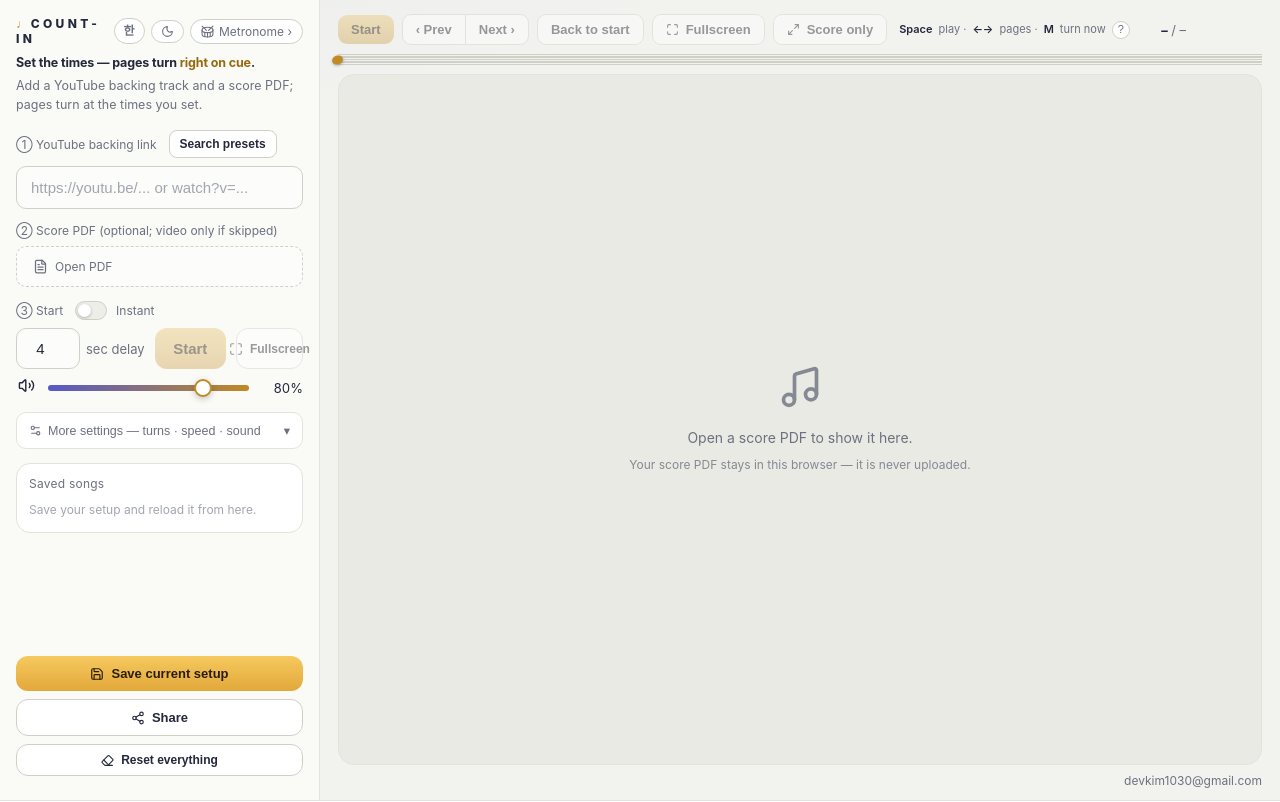
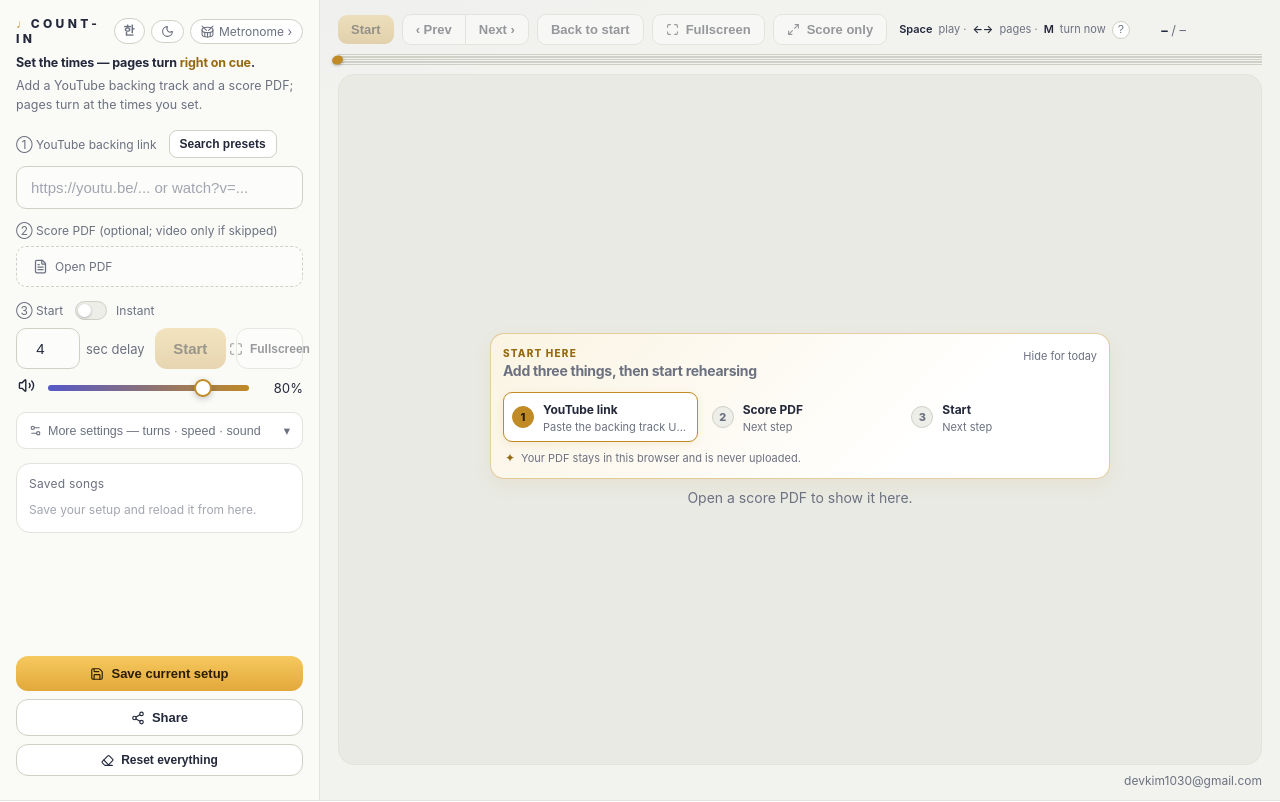
Before and after one commit to KimDong-Han/count-in, a React (Vite) app: page / in a window 1280 px wide. Shown: the top 802 px of the page. Built offline with nearby package versions, Linux system fonts and the light colour scheme; a web font is replaced by a local one.

Commit message:
초반 안내 문구

```diff
--- a/src/App.jsx
+++ b/src/App.jsx
@@ -43,6 +43,11 @@ import {
 const SHEET_MQ =
   "(max-width:760px), (max-width:1080px) and (orientation:portrait)";
 
+const guideDayKey = () => {
+  const now = new Date();
+  return `${now.getFullYear()}-${String(now.getMonth() + 1).padStart(2, "0")}-${String(now.getDate()).padStart(2, "0")}`;
+};
+
 export default function App() {
   const canvasRef = useRef(null);
   const stageRef = useRef(null);
@@ -60,6 +65,13 @@ export default function App() {
 
   // ---- UI 상태 ----
   const [url, setUrl] = useState("");
+  const [firstRunDismissed, setFirstRunDismissed] = useState(() => {
+    try {
+      return localStorage.getItem("cin:first-run-guide-until") === guideDayKey();
+    } catch {
+      return false;
+    }
+  });
   const [delay, setDelay] = useState(4);
   const [volume, setVolume] = useState(80);
   const [rate, setRate] = useState(1); // 재생 속도 0.5 | 0.75 | 1
@@ -1161,6 +1173,11 @@ export default function App() {
         if (sheetModeRef.current) showToast(t("notReadyToast"), 2600);
         return false;
       }
+      // 첫 실행 흐름을 실제로 시작했으면 다음 방문부터는 안내를 접어 둔다.
+      setFirstRunDismissed(true);
+      try {
+        localStorage.setItem("cin:first-run-guide-until", guideDayKey());
+      } catch {}
       pendingIdRef.current = id;
       let secs = parseInt(delayRef.current, 10);
       if (isNaN(secs) || secs < 0) secs = 0;
@@ -1464,6 +1481,22 @@ export default function App() {
   const playDisabled = !yt.apiReady; // 악보 없이도 시작 가능 (영상만 크게 재생)
   const navDisabled = pdf.total === 0;
   const playLabel = armed && isPlaying ? t("pause") : t("start");
+  const guideStep = !url.trim() ? 1 : pdf.total === 0 ? 2 : 3;
+  const guideVisible = !firstRunDismissed && !armed;
+  const dismissFirstRun = () => {
+    setFirstRunDismissed(true);
+    try {
+      localStorage.setItem("cin:first-run-guide-until", guideDayKey());
+    } catch {}
+  };
+  const focusGuideTarget = (step) => {
+    const target = document.getElementById(
+      step === 1 ? "url" : step === 2 ? "pdf-picker" : "start-button",
+    );
+    if (sheetMode) setSheetOpen(true);
+    target?.scrollIntoView({ behavior: "smooth", block: "center" });
+    if (step !== 2) target?.focus();
+  };
   // 다음 탭이 기록할 전환: 어느 페이지에서 어느 페이지로 가는지 (순서 끝의 마지막 쪽이면 overflow)
   const curFrom = seq[tapCursor];
   const curDest =
@@ -1578,7 +1611,7 @@ export default function App() {
           <div className="group">
             <label>{t("step2")}</label>
             <div className="uploadRow">
-              <label className="upload">
+              <label className="upload" id="pdf-picker">
                 {/* accept 미지정 — 삼성 인터넷은 PDF accept가 있으면 카메라·갤러리만 띄운다
                     (태블릿은 데스크톱 모드 UA라 기기 감지도 불가). PDF 검증은 로드 단계에서 함. */}
                 <input type="file" onChange={onFile} />
@@ -1632,6 +1665,7 @@ export default function App() {
                 <span className="unit">{t("secCount")}</span>
               </div>
               <button
+                id="start-button"
                 className="btn startBtn"
                 onClick={togglePlay}
                 disabled={playDisabled}
@@ -2049,6 +2083,44 @@ export default function App() {
           ref={stageRef}
         >
           {pdf.total === 0 && (
+            guideVisible ? (
+              <>
+                <section className="firstRun stageGuide" aria-label={t("guideAria")}>
+                  <div className="firstRunHead">
+                    <div>
+                      <span className="firstRunKicker">{t("guideKicker")}</span>
+                      <h2>{t("guideTitle")}</h2>
+                    </div>
+                    <button type="button" className="guideDismiss" onClick={dismissFirstRun}>
+                      {t("guideDismiss")}
+                    </button>
+                  </div>
+                  <div className="guideSteps">
+                    {[1, 2, 3].map((step) => {
+                      const done = step < guideStep;
+                      const active = step === guideStep;
+                      return (
+                        <button
+                          type="button"
+                          key={step}
+                          className={`guideStep${active ? " active" : ""}${done ? " done" : ""}`}
+                          onClick={() => !done && focusGuideTarget(step)}
+                          aria-current={active ? "step" : undefined}
+                        >
+                          <span className="guideDot">{done ? <Check size={12} /> : step}</span>
+                          <span className="guideStepText">
+                            <b>{t(`guideStep${step}`)}</b>
+                            <small>{done ? t("guideDone") : active ? t(`guideHelp${step}`) : t("guideNext")}</small>
+                          </span>
+                        </button>
+                      );
+                    })}
+                  </div>
+                  <p className="guideNote"><span>✦</span> {t("guideNote")}</p>
+                </section>
+                <div className="emptyHint">{t("emptyStage")}</div>
+              </>
+            ) : (
               <>
                 <div className="big">
                   <Music size={44} />
@@ -2056,6 +2128,7 @@ export default function App() {
                 <div className="emptyHint">{t("emptyStage")}</div>
                 <div className="privacyHint">{t("privacyNote")}</div>
               </>
+            )
           )}
           <canvas
             ref={canvasRef}
--- a/src/i18n.jsx
+++ b/src/i18n.jsx
@@ -81,6 +81,19 @@ export const STR = {
     shareFail: "공유에 실패했어요. 잠시 후 다시 시도해 주세요.",
     closeBtn: "닫기",
     pagesCount: (n) => `${n}페이지`,
+    guideAria: "첫 사용 안내",
+    guideKicker: "처음이라면 여기부터",
+    guideTitle: "세 가지만 넣으면 바로 연습할 수 있어요",
+    guideDismiss: "오늘은 안 보기",
+    guideStep1: "유튜브 링크",
+    guideStep2: "악보 PDF",
+    guideStep3: "시작",
+    guideHelp1: "반주 주소를 붙여넣어요",
+    guideHelp2: "파일을 골라 악보를 열어요",
+    guideHelp3: "카운트다운 후 재생해요",
+    guideDone: "완료",
+    guideNext: "다음 단계",
+    guideNote: "PDF는 이 브라우저 안에서만 열리고 업로드되지 않아요.",
     // ①②③
     step1: "① 유튜브 반주 링크",
     urlPlaceholder: "https://youtu.be/... 또는 watch?v=...",
@@ -367,6 +380,19 @@ export const STR = {
     shareFail: "Sharing failed. Please try again in a moment.",
     closeBtn: "Close",
     pagesCount: (n) => `${n} pages`,
+    guideAria: "Getting started guide",
+    guideKicker: "Start here",
+    guideTitle: "Add three things, then start rehearsing",
+    guideDismiss: "Hide for today",
+    guideStep1: "YouTube link",
+    guideStep2: "Score PDF",
+    guideStep3: "Start",
+    guideHelp1: "Paste the backing track URL",
+    guideHelp2: "Choose the score file",
+    guideHelp3: "Play after the countdown",
+    guideDone: "Done",
+    guideNext: "Next step",
+    guideNote: "Your PDF stays in this browser and is never uploaded.",
     step1: "① YouTube backing link",
     urlPlaceholder: "https://youtu.be/... or watch?v=...",
     step2: "② Score PDF (optional; video only if skipped)",
--- a/src/styles.css
+++ b/src/styles.css
@@ -92,6 +92,31 @@ h1.eyebrow{font-weight:800} /* 메트로놈 h1(SEO용)도 같은 모양 유지 *
 h1{font-size:12.5px;font-weight:700;letter-spacing:-.01em;line-height:1.5} /* 부제(.sub)와 같은 크기 */
 h1 .accent{color:var(--brass-deep)}
 .sub{color:var(--muted);font-size:12.5px;margin-top:4px;line-height:1.5}
+
+/* 첫 방문 안내: 사이드바 안에서만 짧게 머무는 리허설 큐 */
+.firstRun{background:linear-gradient(135deg,var(--brassTint),var(--panel) 72%);border:1px solid rgba(192,138,37,.42);border-radius:14px;padding:13px 12px 11px;box-shadow:0 7px 18px rgba(192,138,37,.08)}
+.firstRunHead{display:flex;align-items:flex-start;justify-content:space-between;gap:8px;margin-bottom:11px}
+.firstRunKicker{display:block;color:var(--brass-deep);font-size:10px;font-weight:800;letter-spacing:.12em;text-transform:uppercase;margin-bottom:3px}
+.firstRun h2{font-size:14px;line-height:1.35;letter-spacing:-.02em}
+.guideDismiss{border:0;background:transparent;color:var(--muted);cursor:pointer;font:inherit;font-size:11px;padding:2px 0;white-space:nowrap}
+.guideDismiss:hover{color:var(--ink)}
+.guideSteps{display:grid;gap:5px}
+.guideStep{display:flex;align-items:center;gap:9px;width:100%;text-align:left;border:1px solid transparent;border-radius:9px;background:transparent;color:var(--ink);padding:7px 8px;cursor:pointer;font:inherit;transition:background .15s,border-color .15s}
+.guideStep.active{background:var(--panel);border-color:var(--brass);box-shadow:0 2px 8px rgba(192,138,37,.12)}
+.guideStep.done{color:var(--muted);cursor:default}
+.guideDot{display:inline-flex;align-items:center;justify-content:center;flex:0 0 22px;width:22px;height:22px;border-radius:50%;background:var(--track);border:1px solid var(--line-strong);font-size:11px;font-weight:800;color:var(--muted)}
+.guideStep.active .guideDot{background:var(--brass);border-color:var(--brass);color:#2B1D04}
+.guideStep.done .guideDot{background:#5FBF8B;border-color:#5FBF8B;color:#fff}
+.guideStepText{display:flex;align-items:baseline;justify-content:space-between;gap:8px;min-width:0;flex:1}
+.guideStepText b{font-size:12px;white-space:nowrap}
+.guideStepText small{font-size:11px;color:var(--muted);overflow:hidden;text-overflow:ellipsis;white-space:nowrap}
+.guideNote{display:flex;gap:6px;align-items:flex-start;color:var(--muted);font-size:11px;line-height:1.45;margin-top:9px;padding:0 2px}
+.guideNote span{color:var(--brass-deep);font-size:12px;line-height:1.2}
+.guideStep:focus-visible,.guideDismiss:focus-visible{outline:2px solid var(--indigo);outline-offset:2px}
+.stage.empty .stageGuide{width:min(100%,620px);text-align:left}
+.stage.empty .stageGuide .guideSteps{grid-template-columns:repeat(3,minmax(0,1fr))}
+.stage.empty .stageGuide .guideStepText{display:block}
+.stage.empty .stageGuide .guideStepText small{display:block;margin-top:3px;line-height:1.35}
 
 /* ③ 시작: 카운트 초 입력 + 큰 시작 버튼 (+ 전체화면으로 시작) */
 .startRow{display:flex;align-items:stretch;gap:10px}
@@ -660,6 +685,13 @@ canvas{max-width:100%;max-height:100%;height:auto;border-radius:8px;box-shadow:0
   }
   @keyframes backdropIn{from{opacity:0}to{opacity:1}}
   .sheetMsg{margin-top:0;min-height:0;line-height:1.5}
+  .firstRun{padding:12px 11px 10px}
+  .firstRun h2{font-size:13px}
+  .guideStep{padding:8px 7px}
+  .guideStepText{display:block}
+  .guideStepText small{display:block;margin-top:2px}
+  .stage.empty .stageGuide{width:min(100%,520px)}
+  .stage.empty .stageGuide .guideSteps{grid-template-columns:1fr}
 
   /* 본문: 여백을 줄이고 하단 안내줄을 없애 악보를 최대한 크게. 하단 바 높이만큼만 띄움.
      height는 100vh 고정을 풀고 .app(실제 보이는 높이)에 맞춰 늘어나게 */
```
Lines whose indentation alone changed are shown as unchanged.
